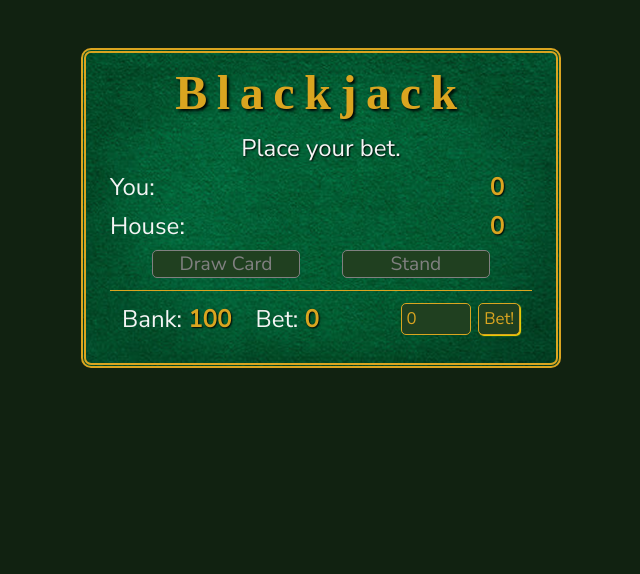
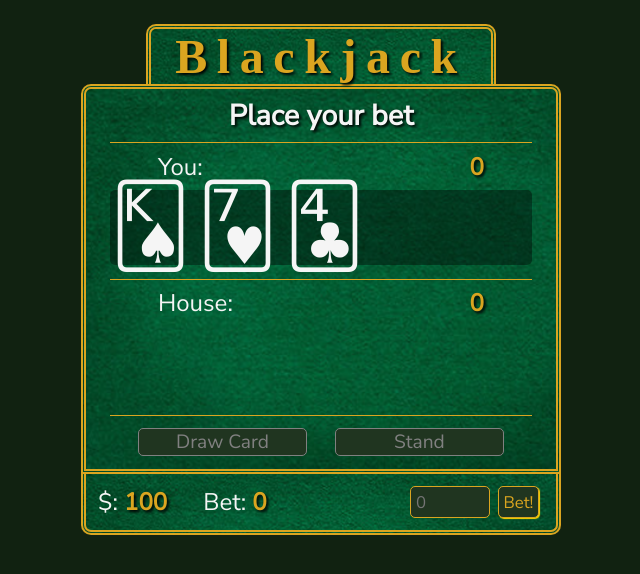
Before and after one commit to Quiatus/js_blackjack, a plain HTML site: page index.html in a window 1280 px wide. Shown: the whole page, without its empty margins (319-959 px from the left). Drawn offline with Linux system fonts and the light colour scheme; a web font is replaced by a local one.

Commit message:
add cards

```diff
--- a/css/style.css
+++ b/css/style.css
@@ -1,4 +1,4 @@
-@import url('https://fonts.googleapis.com/css2?family=Nunito+Sans:opsz@6..12&family=Rye&display=swap');
+@import url('https://fonts.googleapis.com/css2?family=Nunito+Sans:opsz@6..12&family=Rye&family=Roboto&display=swap');
 
 /* CSS Reset */
 
@@ -21,7 +21,7 @@ img {
     --COLOR-GOLD: goldenrod;
     --COLOR-BRIGHTGOLD: gold;
     --COLOR-WHITE: whitesmoke;
-    --BTN-BGCOLOR: #204020;
+    --BTN-BGCOLOR: #203520;
 
     /* Border */
 
@@ -29,7 +29,7 @@ img {
 
     /* Shadow */
 
-    --TEXT-SHADOW: 1px 1px 2px black;
+    --TEXT-SHADOW: 2px 2px 3px black;
 }
 
 /* General */
@@ -43,45 +43,95 @@ body {
     background-color: var(--BGCOLOR);
 }
 
-main {
-    width: 480px;
-    height: 320px;
-    background-image: url(../media/back.png);
-    margin: 2rem auto;
-    border: 5px double var(--COLOR-GOLD);
-    border-radius: 10px;
-    padding: 1rem;
+.cards {
+    font-size: 3.3rem;
+    letter-spacing: 0.25rem;
+    line-height: 0.95;
     color: var(--COLOR-WHITE);
+    background-color: rgba(0, 0, 0, 0.4);
+    border-radius: 5px;
 }
 
 /* Main */
 
-h1 {
-    font-family: 'Rye', serif;
-    color: var(--COLOR-GOLD);
-    text-align: center;
-    font-size: 2rem;
-    text-shadow: 2px 2px 3px black;
-    margin-top: -0.5rem;
-    margin-bottom: 0.5rem;
-    letter-spacing: 0.2em;
-}
-
-.gold {
-    color: var(--COLOR-GOLD);
-    font-weight: bold;
-    text-shadow: var(--TEXT-SHADOW);
-}
-
-.white {
+main {
+    width: 480px;
+    height: 390px;
+    background-image: url(../media/back.png);
+    background-size: cover;
+    margin: 0 auto;
+    border: 5px double var(--COLOR-GOLD);
+    border-top-right-radius: 10px;
+    border-top-left-radius: 10px;
+    padding: 0 1rem;
     color: var(--COLOR-WHITE);
 }
 
+.h1 {
+    font-family: 'Rye', serif;
+    color: var(--COLOR-GOLD);
+    max-width: fit-content;
+    margin: 1rem auto 0;
+    font-size: 2rem;
+    text-shadow: 2px 2px 3px black;
+    letter-spacing: 0.2em;
+    background-image: url(../media/back.png);
+    padding: 0 1rem;
+    border-top-right-radius: 10px;
+    border-top-left-radius: 10px;
+    border: 5px double var(--COLOR-GOLD);
+    border-bottom: none;
+}
+/* Playarea */
+
+.playarea__header {
+    text-align: center;
+    width: 100%;
+    border-bottom: 1px solid var(--COLOR-GOLD);
+    font-size: 1.2rem;
+    font-weight: bold;
+    text-shadow: var(--TEXT-SHADOW);
+    padding: 0.3rem 0;
+}
+
+.playarea__controls {
+    display: flex;
+    justify-content: space-evenly;
+    margin-top: 0.5rem;
+}
+
+.playarea__deck {
+    height: 90px;
+
+    border-bottom: 1px solid var(--COLOR-GOLD);
+}
+
+.playarea__controls button {
+    width: 40%;
+    font-size: 0.8rem;
+}
+
+.playarea__score {
+    display: flex;
+    justify-content: space-between;
+    padding: 0 2rem;
+    margin: 0.3rem 0;
+}
+
+/* Player Bank styles */
+
 .playerBank {
-    border-top: var(--BORDER);
+    width: 480px;
+    background-image: url(../media/back.png);
+    margin: 0 auto;
+    padding: 0.5rem;
+    color: var(--COLOR-WHITE);
+    border: 5px double var(--COLOR-GOLD);
+    border-top: none;
+    border-bottom-right-radius: 10px;
+    border-bottom-left-radius: 10px;
     display: flex;
     flex-flow: row nowrap;
-    margin-top: 0.5rem;
     padding: 0.5rem;
     justify-content: space-between;
 }
@@ -91,7 +141,7 @@ h1 {
     display: flex;
     flex-direction: row;
     justify-content: flex-start;
-    gap: 1rem;
+    gap: 1.5rem;
 }
 
 .buttons {
@@ -117,6 +167,12 @@ input {
 
 }
 
+input::-webkit-outer-spin-button,
+input::-webkit-inner-spin-button {
+  -webkit-appearance: none;
+  margin: 0;
+}
+
 .button {
     color: var(--COLOR-GOLD);
     border: var(--BORDER);
@@ -138,70 +194,22 @@ input {
     color: gray;
 }
 
-.playarea {
-    display: grid;
-    gap: 0.3rem 0;
-    grid-template-columns: 25% 65% 10%;
-    grid-template-rows: auto;
-    grid-template-areas:
-        "h4 h4 h4"
-        "h1 h1a h1b"
-        "h2 h2a h2b"
-        "h3 h3 h3";
+/* Color change */
+
+.red {
+    color: red;
 }
 
-.h1 {
-    grid-area: h1;
+.green {
+    color: greenyellow;
 }
 
-.h1a {
-    grid-area: h1a;
-}
-
-.h1b {
-    grid-area: h1b;
-}
-
-.h2 {
-    grid-area: h2;
-}
-
-.h2a {
-    grid-area: h2a;
-}
-
-.h2b {
-    grid-area: h2b;
-}
-
-
-.h3 {
-    grid-area: h3;
-    display: flex;
-    justify-content: space-evenly;
-}
-
-.h3 button {
-    width: 35%;
-    font-size: 0.8rem;
-}
-
-.h4 {
-    grid-area: h4;
-    text-align: center;
-}
-
-.h4.white {
-    color: var(--COLOR-WHITE);
+.gold {
+    color: var(--COLOR-GOLD);
+    font-weight: bold;
     text-shadow: var(--TEXT-SHADOW);
 }
 
-.h4.red {
-    color: red;
-    text-shadow: var(--TEXT-SHADOW);
+.white {
+    color: var(--COLOR-WHITE);
 }
-
-.h4.green {
-    color: greenyellow;
-    text-shadow: var(--TEXT-SHADOW);
-}
--- a/index.html
+++ b/index.html
@@ -8,30 +8,42 @@
     <script src="js/script.js" defer></script>
 </head>
 <body>
+    <h1 class="h1">Blackjack</h1>
+
     <main>
-        <h1 class="main__h1">Blackjack</h1>
+        <div class="playarea">
+            <div class="playarea__header">
+                <p class="white" id="result">Place your bet</p>
+            </div>
+            <div class="playarea__score">
+                <span class="white">You:</span><span class="gold" id="playTotal">0</span>
+            </div>
+            <div class="playarea__deck">
+                <p class="cards" id="playHand">🂮🂷🃔</p>
+            </div>
+            <div class="playarea__score">
+                <span class="white">House:</span><span class="gold" id="houseTotal">0</span>
+            </div>
+            <div class="playarea__deck">
+                <p class="cards" id="houseHand"></p>
+            </div>
 
-        <div class="playarea">
-            <p class="h4 white" id="result">Place your bet.</p>
-            <span class="h1 white">You:</span><span class="h1a white" id="playHand"></span><span class="h1b gold" id="playTotal">0</span>
-            <span class="h2 white">House:</span><span class="h2a white" id="houseHand"></span><span class="h2b gold" id="houseTotal">0</span>
-            <div class="h3">
+            <div class="playarea__controls">
                 <button class="buttonDisabled" id="btnDraw">Draw Card</button>
                 <button class="buttonDisabled" id="btnStand">Stand</button>
             </div>
         </div>
+    </main>
 
     <div class="playerBank">
         <div class="money">
-                <p>Bank: <span class="gold" id="bank">100</span></p>
+            <p>$: <span class="gold" id="bank">100</span></p>
             <p>Bet: <span class="gold" id="bet">0</span></p>
         </div>
-
         <div class="buttons">
-                <input type="number" id="betAmnt" min="1" value="0">
+            <input type="number" id="betAmnt" min="1" placeholder="0">
             <button class="add1 button" id="btnBet">Bet!</button>
         </div>
     </div>
-    </main>
 </body>
 </html>
--- a/js/script.js
+++ b/js/script.js
@@ -4,6 +4,23 @@ const btnStand = document.getElementById('btnStand');
 const result = document.getElementById('result');
 
 const houseTimer = 1000;
+
+const deck = [
+    {value: 11, face: "🂡"}, {value: 11, face: "🂱"}, {value: 11, face: "🃁"}, {value: 11, face: "🃑"},
+    {value: 2, face: "🂢"}, {value: 2, face: "🂲"}, {value: 2, face: "🃂"}, {value: 2, face: "🃒"},
+    {value: 3, face: "🂣"}, {value: 3, face: "🂳"}, {value: 3, face: "🃃"}, {value: 3, face: "🃓"},
+    {value: 4, face: "🂤"}, {value: 4, face: "🂴"}, {value: 4, face: "🃄"}, {value: 4, face: "🃔"},
+    {value: 5, face: "🂥"}, {value: 5, face: "🂵"}, {value: 5, face: "🃅"}, {value: 5, face: "🃕"},
+    {value: 6, face: "🂦"}, {value: 6, face: "🂶"}, {value: 6, face: "🃆"}, {value: 6, face: "🃖"},
+    {value: 7, face: "🂧"}, {value: 7, face: "🂷"}, {value: 7, face: "🃇"}, {value: 7, face: "🃗"},
+    {value: 8, face: "🂨"}, {value: 8, face: "🂸"}, {value: 8, face: "🃈"}, {value: 8, face: "🃘"},
+    {value: 9, face: "🂩"}, {value: 9, face: "🂹"}, {value: 9, face: "🃉"}, {value: 9, face: "🃙"},
+    {value: 10, face: "🂪"}, {value: 10, face: "🂺"}, {value: 10, face: "🃊"}, {value: 10, face: "🃚"},
+    {value: 10, face: "🂫"}, {value: 10, face: "🂻"}, {value: 10, face: "🃋"}, {value: 10, face: "🃛"},
+    {value: 10, face: "🂬"}, {value: 10, face: "🂼"}, {value: 10, face: "🃌"}, {value: 10, face: "🃜"},
+    {value: 10, face: "🂭"}, {value: 10, face: "🂽"}, {value: 10, face: "🃍"}, {value: 10, face: "🃝"},
+    {value: 10, face: "🂮"}, {value: 10, face: "🂾"}, {value: 10, face: "🃎"}, {value: 10, face: "🃞"}
+];
 
 // Draw a card with value between 2 - 11 (Ace). If the total is more than 11 and another Ace is drawn, the value of Ace is 1.
 
@@ -22,9 +39,9 @@ function drawnCard(total) {
 function redMessage(errNum) {
     let errors = [
         "GAME OVER! No more funds!",
-        "You lost the round!",
+        "You have lost the round!",
         "You do not have enough money!",
-        "You must bet at least 1!",
+        "You must bet at least 1$!",
         "Please enter a number!"
     ];
 
@@ -77,7 +94,7 @@ function playerWin() {
     result.classList.add('green');
 
     document.getElementById('bet').textContent = 0;
-    document.getElementById('result').textContent = 'YOU WON!';
+    document.getElementById('result').textContent = 'YOU HAVE WON!';
 
     disablePlayBtn();
 
@@ -121,7 +138,7 @@ function initDraw() {
             case 1:
                 card = drawnCard(totalPlayer);
                 totalPlayer += card;
-                playHand = playHand + ' - ' + card;
+                playHand = playHand + '-' + card;
                 break;
             case 2:
                 card = drawnCard(totalHouse);
@@ -131,7 +148,7 @@ function initDraw() {
             case 3:
                 card = drawnCard(totalHouse);
                 totalHouse += card;
-                houseHand = houseHand + ' - ' + card;
+                houseHand = houseHand + '-' + card;
                 break;
         }
     }
@@ -164,7 +181,7 @@ function placeBet() {
         result.classList.remove('red', 'green');
         result.classList.add('white');
 
-        document.getElementById('betAmnt').value = 0;
+        document.getElementById('betAmnt').value = "";
         document.getElementById('result').textContent = 'Draw a card or stand.';
 
         btnBet.classList.remove('button');
@@ -190,7 +207,7 @@ function placeBet() {
         redMessage(3);
     } else {
         redMessage(4);
-        document.getElementById('betAmnt').value = 0;
+        document.getElementById('betAmnt').value = "";
     }
 }
 
@@ -203,7 +220,7 @@ function playCard() {
     card = drawnCard(totalPlayer);
     totalPlayer += card;
 
-    document.getElementById('playHand').textContent = playHand + ' - ' + card;
+    document.getElementById('playHand').textContent = playHand + '-' + card;
     document.getElementById('playTotal').textContent = totalPlayer;
 
     if (totalPlayer > 21) {
@@ -230,7 +247,7 @@ function houseDraw() {
             let card = drawnCard(houseTotal);
             houseTotal += card;
 
-            document.getElementById('houseHand').textContent = houseHand + ' - ' + card;
+            document.getElementById('houseHand').textContent = houseHand + '-' + card;
             document.getElementById('houseTotal').textContent = houseTotal;
 
             if ((houseTotal <= 21) && (houseTotal >= playTotal)) {
```
Lines whose indentation alone changed are shown as unchanged.
